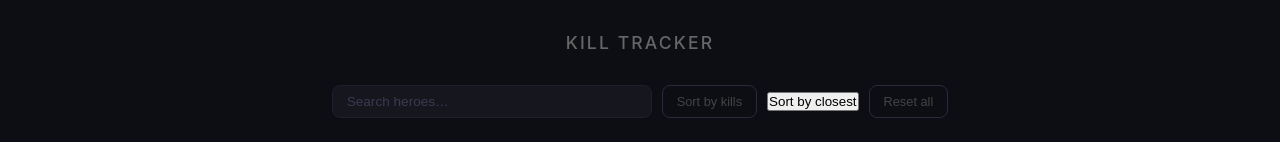
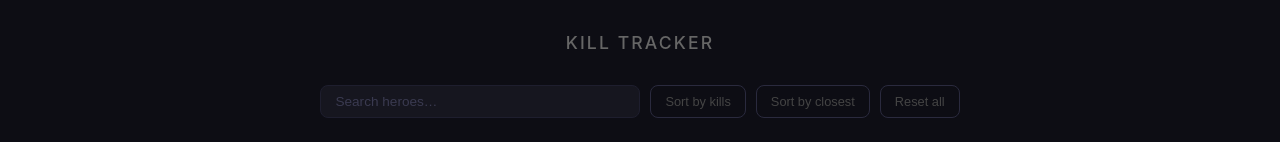
Before and after one commit to jasalhol/dotaup, a plain HTML site: page index.html in a window 1280 px wide. Shown: the top 142 px of the page. Drawn offline with Linux system fonts and the light colour scheme.

Commit message:
merged into 1 button, fixed formatting

```diff
--- a/index.html
+++ b/index.html
@@ -214,6 +214,19 @@
       white-space: nowrap;
     }
     #btn-sort:hover { border-color: #3a3a50; color: #aaa; }
+
+    #btn-sort-cp {
+      background: none;
+      border: 1px solid #2a2a3e;
+      border-radius: 8px;
+      color: #444;
+      font-size: 0.8rem;
+      padding: 8px 14px;
+      cursor: pointer;
+      transition: border-color 0.15s, color 0.15s;
+      white-space: nowrap;
+    }
+    #btn-sort-cp:hover { border-color: #3a3a50; color: #aaa; }
 
     .card.hidden { display: none; }
 
```
